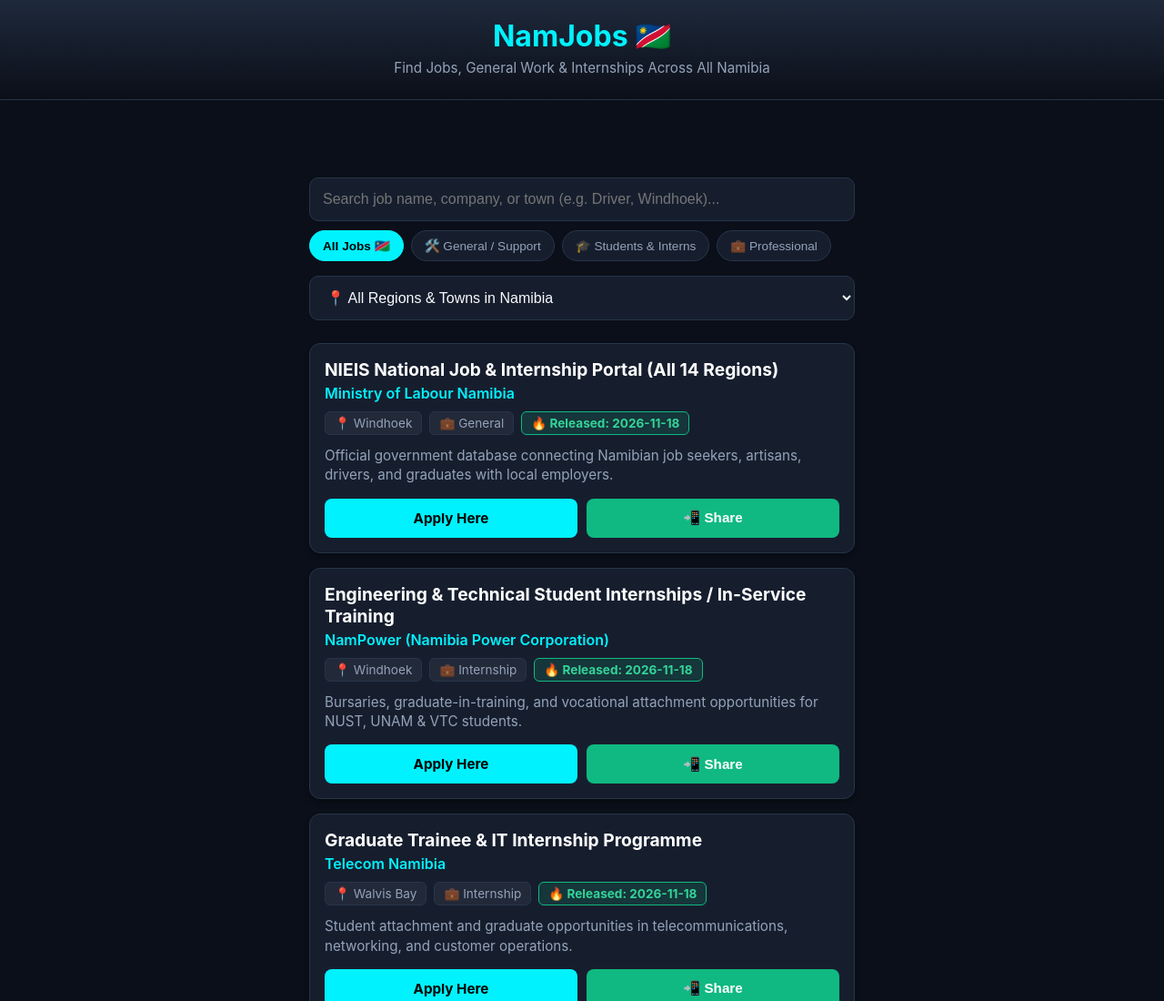
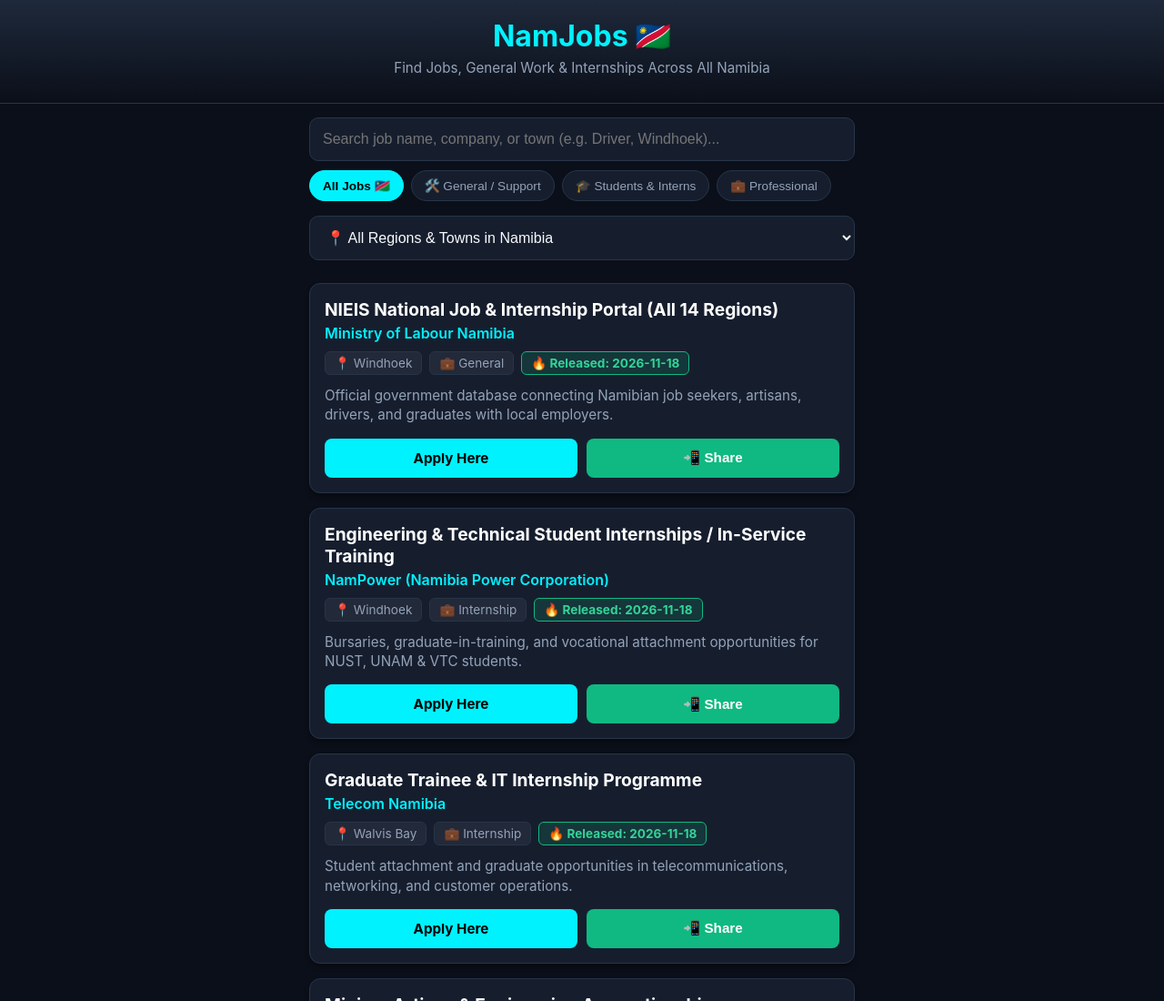
Before and after one commit to jasonpaulus47-wq/NAMJOBS, a plain HTML site: page index.html in a window 1280 px wide. Shown: the top 1100 px of the page at 91% size. Drawn offline with Linux system fonts and the light colour scheme.

Commit message:
Update index.html

```diff
--- a/index.html
+++ b/index.html
@@ -10,7 +10,6 @@
       --card-bg: #161e2e;
       --accent-color: #00f2fe;
       --accent-green: #10b981;
-      --accent-yellow: #f59e0b;
       --text-main: #f8fafc;
       --text-muted: #94a3b8;
       --border-color: #273548;
@@ -26,7 +25,7 @@
 
     header {
       text-align: center;
-      padding: 20px 15px 10px 15px;
+      padding: 20px 15px 14px 15px;
       background: linear-gradient(180deg, #1e293b 0%, var(--bg-color) 100%);
       border-bottom: 1px solid var(--border-color);
     }
@@ -41,14 +40,6 @@
       color: var(--text-muted);
       font-size: 0.95rem;
       margin-top: 6px;
-    }
-
-    .ad-container {
-      text-align: center;
-      margin: 10px auto;
-      max-width: 600px;
-      padding: 0 15px;
-      min-height: 50px;
     }
 
     .container {
@@ -112,7 +103,6 @@
       padding: 16px;
       margin-bottom: 16px;
       box-shadow: 0 4px 6px -1px rgba(0, 0, 0, 0.4);
-      transition: transform 0.2s;
     }
 
     .job-card:hover {
@@ -205,17 +195,10 @@
     <p>Find Jobs, General Work & Internships Across All Namibia</p>
   </header>
 
-  <div class="ad-container">
-    <script async="async" data-cfasync="false" src="https://bicea.org/21/15044d1f0a1c0aecdaeccff6215c8d6b"></script>
-    <div id="container-15044d1f0a1c0aecdaeccff6215c8d6b"></div>
-  </div>
-
   <div class="container">
     <div class="search-box">
-      <!-- Easy search for everyone -->
       <input type="text" id="searchInput" placeholder="Search job name, company, or town (e.g. Driver, Windhoek)..." onkeyup="filterJobs()">
 
-      <!-- Quick category buttons -->
       <div class="filter-tabs">
         <button class="tab-btn active" onclick="setCategoryFilter('all', this)">All Jobs 🇳🇦</button>
         <button class="tab-btn" onclick="setCategoryFilter('General', this)">🛠️ General / Support</button>
@@ -223,7 +206,6 @@
         <button class="tab-btn" onclick="setCategoryFilter('Full-time', this)">💼 Professional</button>
       </div>
 
-      <!-- Region selection covering all of Namibia -->
       <select id="regionFilter" onchange="filterJobs()">
         <option value="">📍 All Regions & Towns in Namibia</option>
         <option value="Windhoek">Windhoek (Khomas)</option>
@@ -340,8 +322,7 @@
     loadJobs();
   </script>
 
-  <script data-cfasync="false" src="https://afders.org/1/1ffeffa73971b95716167b833eef1cc2"></script>
+  <!-- SocialBar_1 (Small floating pop-up notification only) -->
   <script data-cfasync="false" src="https://bicea.org/14/4e651eed01716f33a5b0feaf8f4a69fe"></script>
-
 </body>
 </html>
```
